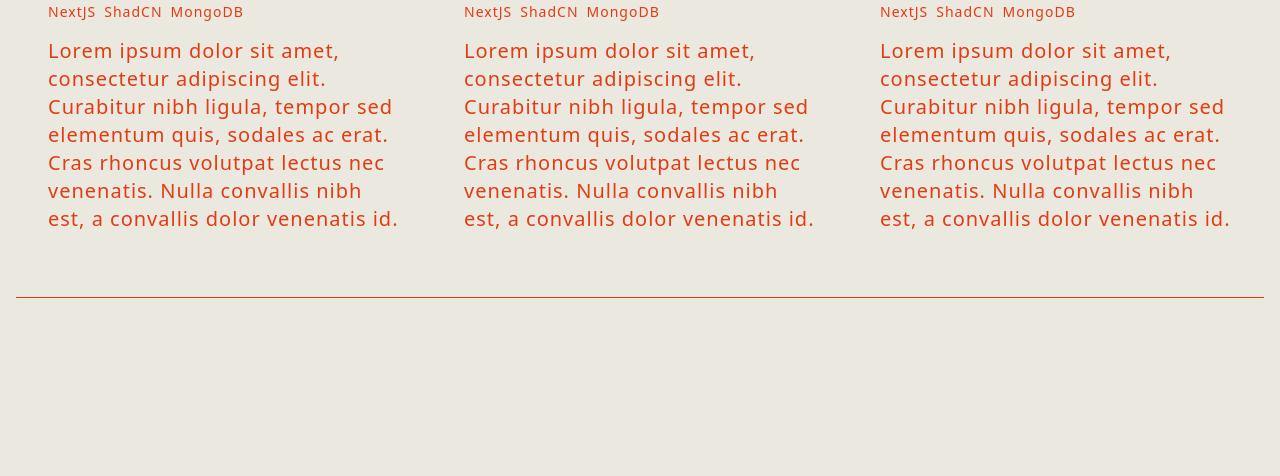
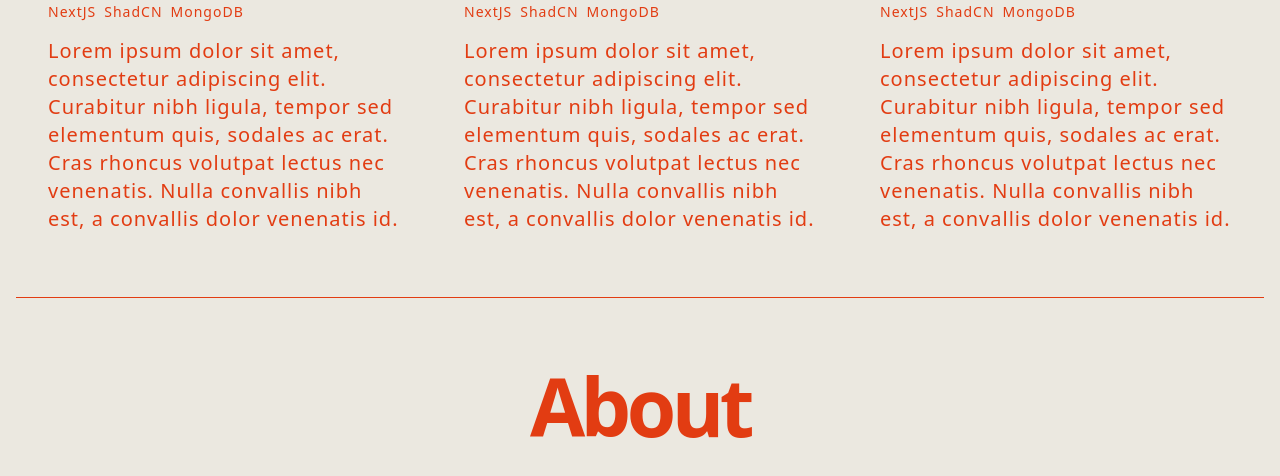
Before and after one commit to michaelcanonizado/michaelcanonizado, a Next.js app: page / in a window 1280 px wide. Shown: the part 2335-2811 px from the top of the page. Built offline with nearby package versions, Linux system fonts and the light colour scheme.

Commit message:
chore: initialize <About/>

```diff
--- /dev/null
+++ b/src/app/_sections/about.tsx
@@ -0,0 +1,17 @@
+import { cn } from '@/lib/utils';
+import { ComponentBaseProps } from '@/types';
+import React from 'react';
+
+const About = ({ className }: ComponentBaseProps) => {
+  return (
+    <section
+      className={cn('container min-h-[80vh] space-y-xl border-b', className)}
+    >
+      <div className=''>
+        <h1 className='text-display text-center'>About</h1>
+      </div>
+    </section>
+  );
+};
+
+export default About;
--- a/src/app/page.tsx
+++ b/src/app/page.tsx
@@ -1,3 +1,4 @@
+import About from './_sections/about';
 import Hero from './_sections/hero';
 import Introduction from './_sections/introduction';
 import Projects from './_sections/projects';
@@ -8,6 +9,7 @@ export default function Home() {
       <Hero />
       <Introduction />
       <Projects />
+      <About />
     </main>
   );
 }
```
